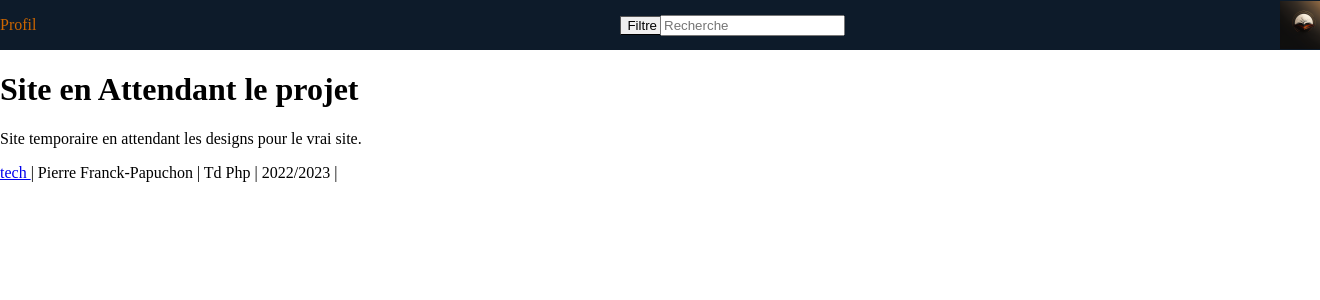
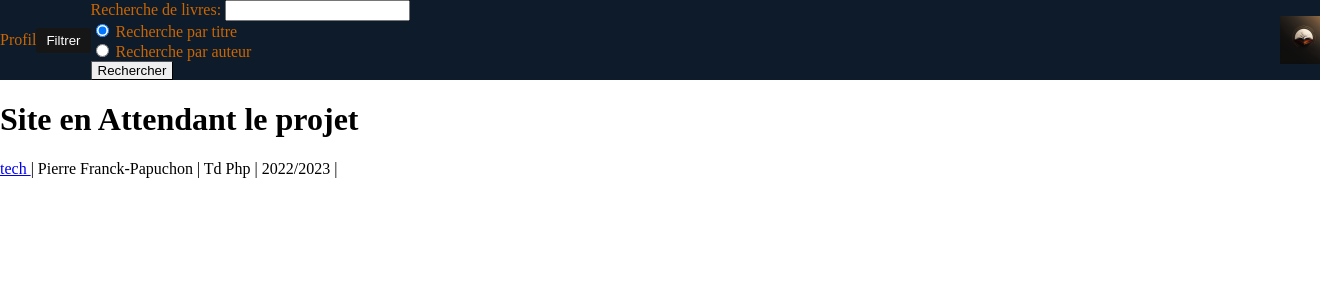
Before and after one commit to Varlesse7/Biblioverse, a PHP site: page / in a window 1320 px wide. Shown: the top 300 px of the page. Run offline with PHP 8.4, Linux system fonts and the light colour scheme.

Commit message:
Update MOY

```diff
--- a/include/header.inc.php
+++ b/include/header.inc.php
@@ -12,20 +12,45 @@
     <meta name="place" content="CYU Tech"/>
     <link href="style_jour.css" rel="stylesheet"/>
     <link rel="icon" href="./images/book.ico" type="image/icon"/>
+
 </head>
 <body>
     <header>
         <p>Profil</p>
-        <form class="filtre" method="get" action="index.php">
-            <button>Filtre</button>
-        </form>
+		<button id="filter-btn">Filtrer</button>
 
-        <form class="barre_de_recherche" method="get" action="index.php">
+		<div id="filter-popover">
+		  <form method="post" action="index.php">
+			<label for="filter">Filtrer par:</label>
+			<select name="filter" id="filter">
+			  <option value="">--Choisir--</option>
+			  <option value="title">Titre</option>
+			  <option value="author">Auteur</option>
+			  <option value="genre">Genre</option>
+			</select>
+			<input type="submit" value="Filtrer">
+		  </form>
+		</div>
+		<script src="script.js"></script>
+		<?php
+		if ($_SERVER['REQUEST_METHOD'] == 'POST') {
+		$filter = $_POST['filter'];
+		}
+		?>
 
-            <label>
-                <input type="search" name="q" placeholder="Recherche"/>
-            </label>
-        </form>
+
+        <form method="GET" action="">
+			<label for="search">Recherche de livres:</label>
+			<input type="text" name="search" id="search" required>
+			<br>
+			<input type="radio" id="title" name="searchby" value="title" checked>
+			<label for="title">Recherche par titre</label>
+			<br>
+			<input type="radio" id="author" name="searchby" value="author">
+			<label for="author">Recherche par auteur</label>
+			<br>
+			<button type="submit">Rechercher</button>
+		</form>
         <img src="./images/petit_Icon.png">
 
     </header>
--- /dev/null
+++ b/include/script.js
@@ -0,0 +1,6 @@
+var filterBtn = document.getElementById("filter-btn");
+var filterPopover = document.getElementById("filter-popover");
+
+filterBtn.addEventListener("click", function() {
+  filterPopover.style.display = (filterPopover.style.display === "block") ? "none" : "block";
+});
--- a/index.php
+++ b/index.php
@@ -9,7 +9,73 @@ require("include/header.inc.php")
 ?>
 <main>
     <h1>Site en Attendant le projet</h1>
-    <p>Site temporaire en attendant les designs pour le vrai site.</p>
+
+
+<?php
+if (isset($_GET['search'])) {
+    $search = $_GET['search'];
+    $type = $_GET['type'];
+
+    $url = "https://www.googleapis.com/books/v1/volumes?q=";
+
+    if ($type == 'author') {
+        $url .= "inauthor:" . urlencode($search);
+    } else {
+        $url .= "intitle:" . urlencode($search);
+    }
+
+    $url .= "&startIndex=0&maxResults=20&key=AIzaSyCs1ePjCy_8Wkd1UrWYho8PHIfTEOU754E";
+
+    $json = file_get_contents($url);
+
+    $data = json_decode($json, true);
+
+    if (isset($data['items'])) {
+        echo "<div style='display:flex;flex-wrap:wrap;justify-content:center;'>";
+
+        foreach ($data['items'] as $item) {
+            $thumbnail = isset($item['volumeInfo']['imageLinks']['thumbnail']) ? $item['volumeInfo']['imageLinks']['thumbnail'] : '';
+            $title = isset($item['volumeInfo']['title']) ? $item['volumeInfo']['title'] : '';
+            $authors = isset($item['volumeInfo']['authors']) ? implode(", ", $item['volumeInfo']['authors']) : '';
+            $publisher = isset($item['volumeInfo']['publisher']) ? $item['volumeInfo']['publisher'] : '';
+            $publishedDate = isset($item['volumeInfo']['publishedDate']) ? $item['volumeInfo']['publishedDate'] : '';
+            $pageCount = isset($item['volumeInfo']['pageCount']) ? $item['volumeInfo']['pageCount'] : '';
+            $description = isset($item['volumeInfo']['description']) ? $item['volumeInfo']['description'] : '';
+
+            if ($thumbnail) {
+                echo "<div style='display:flex;margin:10px;'>";
+                echo "<div>";
+                echo "<img src='" . $thumbnail . "' alt='Thumbnail' style='width:100%;max-width:300px;'>";
+                echo "</div>";
+                echo "<div style='margin-left:20px;'>";
+                echo "<h2>" . $title . "</h2>";
+                echo "<p><b>Auteur:</b> " . $authors . "</p>";
+                echo "<p><b>Date de publication:</b> " . $publishedDate . "</p>";
+                echo "<p><b>Nombre de pages:</b> " . $pageCount . "</p>";
+                echo "<p>" . $description . "</p>";
+                echo "</div>";
+                echo "</div>";
+            } else {
+                echo "<div style='display:flex;margin:10px;'>";
+                echo "<div>";
+                echo "<h2>" . $title . "</h2>";
+                echo "<p><b>Auteur:</b> " . $authors . "</p>";
+                echo "<p><b>Date de publication:</b> " . $publishedDate . "</p>";
+                echo "<p><b>Nombre de pages:</b> " . $pageCount . "</p>";
+                echo "<p>" . $description . "</p>";
+                echo "</div>";
+                echo "</div>";
+            }
+        }
+        echo "</div>";
+    } else {
+        echo "Aucun livre trouvé.";
+    }
+}
+?>
+
+
+
 
 </main>
 
--- /dev/null
+++ b/script.js
@@ -0,0 +1,6 @@
+var filterBtn = document.getElementById("filter-btn");
+var filterPopover = document.getElementById("filter-popover");
+
+filterBtn.addEventListener("click", function() {
+  filterPopover.style.display = (filterPopover.style.display === "block") ? "none" : "block";
+});
--- a/style_jour.css
+++ b/style_jour.css
@@ -45,3 +45,111 @@ header img{
     position: absolute;
     left: 97%;
 }
+#filter-btn {
+  position: relative;
+  padding: 5px 10px;
+  border-radius: 3px;
+  border: none;
+  background-color: #161617;
+  color: #fff;
+  cursor: pointer;
+}
+
+#filter-popover {
+  position: absolute;
+  top: 40px; /* hauteur du bouton */
+  left: 0;
+  width: 200px;
+  background-color: #fff;
+  border: 1px solid #ccc;
+  padding: 10px;
+  display: none; /* cacher initialement le popover */
+}
+
+#filter-popover label {
+  display: block;
+  margin-bottom: 5px;
+}
+
+#filter-popover select {
+  padding: 5px;
+  margin-bottom: 10px;
+  border-radius: 3px;
+  border: 1px solid #ccc;
+}
+
+#filter-popover input[type="submit"] {
+  padding: 5px 10px;
+  border-radius: 3px;
+  border: none;
+  background-color: #007bff;
+  color: #fff;
+  cursor: pointer;
+}
+
+#filter-popover input[type="submit"]:hover {
+  background-color: #0062cc;
+}
+//ICI
+.flip-box {
+  background-color: transparent;
+  width: 300px;
+  height: 380px;
+  margin: 10px;
+  border: 1px solid #f1f1f1;
+  perspective: 1000px;
+  display: inline-block;
+}
+
+.flip-box-inner {
+  position: relative;
+  width: 100%;
+  height: 100%;
+  text-align: center;
+  transition: transform 0.8s;
+  transform-style: preserve-3d;
+}
+
+.flip-box:hover .flip-box-inner {
+  transform: rotateY(180deg);
+}
+
+.flip-box-front, .flip-box-back {
+  position: absolute;
+  width: 100%;
+  height: 100%;
+  -webkit-backface-visibility: hidden;
+  backface-visibility: hidden;
+}
+
+.flip-box-front {
+  background-color: #f1f1f1;
+  color: black;
+}
+
+.flip-box-back {
+  background-color: #f1f1f1;
+  color: black;
+  transform: rotateY(180deg);
+  padding: 10px;
+  text-align: justify;
+}
+
+.flip-box-back h2 {
+  margin-top: 0px;
+}
+
+.flip-box-back p {
+  margin-bottom: 5px;
+}
+
+.flip-box-back a {
+  display: inline-block;
+  margin-top: 5px;
+  background-color: dodgerblue;
+  color: white;
+  padding: 5px 10px;
+  border-radius: 5px;
+  text-decoration: none;
+  font-weight: bold;
+}
```
Also changed, not shown: images/php.png (added).
